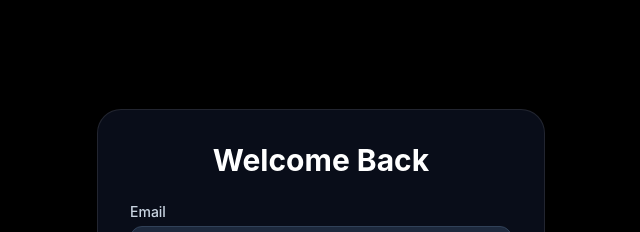
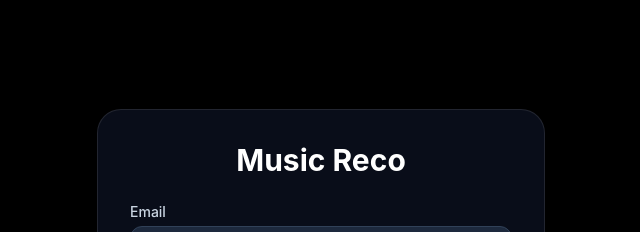
Before and after one commit to ayushdhandhan/ML-powered-playback, a React (Vite) app: page /login in a window 1280 px wide. Shown: the top 232 px of the page, without its empty margins (319-959 px from the left). Built offline with nearby package versions, Linux system fonts and the light colour scheme; no server answers.

Commit message:
UI update: Changed Welcome message to Music Reco on Login Screen

```diff
--- a/src/pages/Login.jsx
+++ b/src/pages/Login.jsx
@@ -36,7 +36,7 @@
         animate={{ opacity: 1, y: 0 }}
         className="w-full max-w-md bg-slate-900/60 p-8 rounded-3xl border border-white/10 backdrop-blur-xl shadow-2xl"
       >
-        <h2 className="text-3xl font-bold mb-6 text-center text-white">Welcome Back</h2>
+        <h2 className="text-3xl font-bold mb-6 text-center text-white">Music Reco</h2>
 
         {errorMsg && (
           <div className="mb-4 bg-red-500/20 border border-red-500 text-red-100 p-3 rounded-xl text-sm">
```
